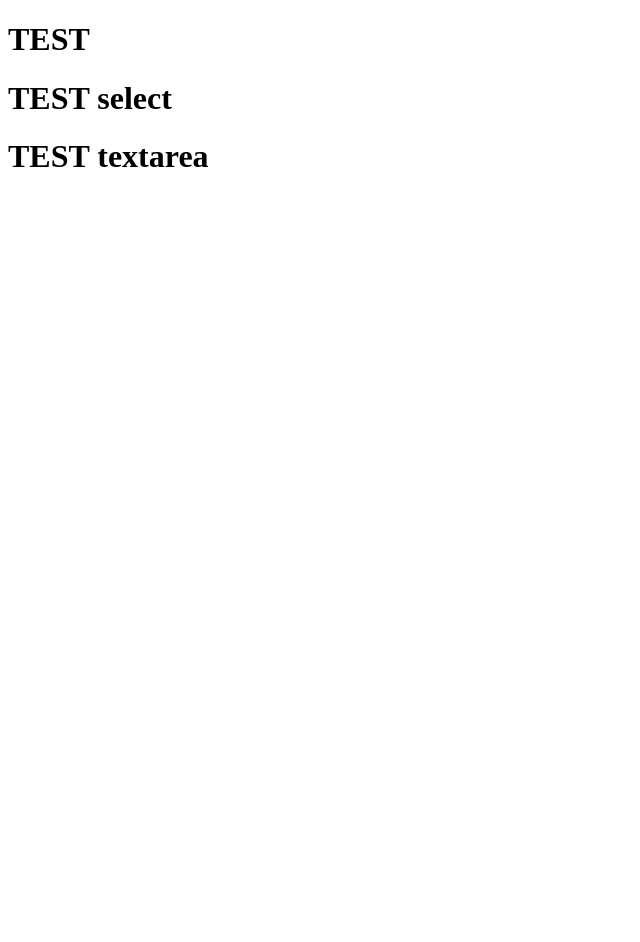
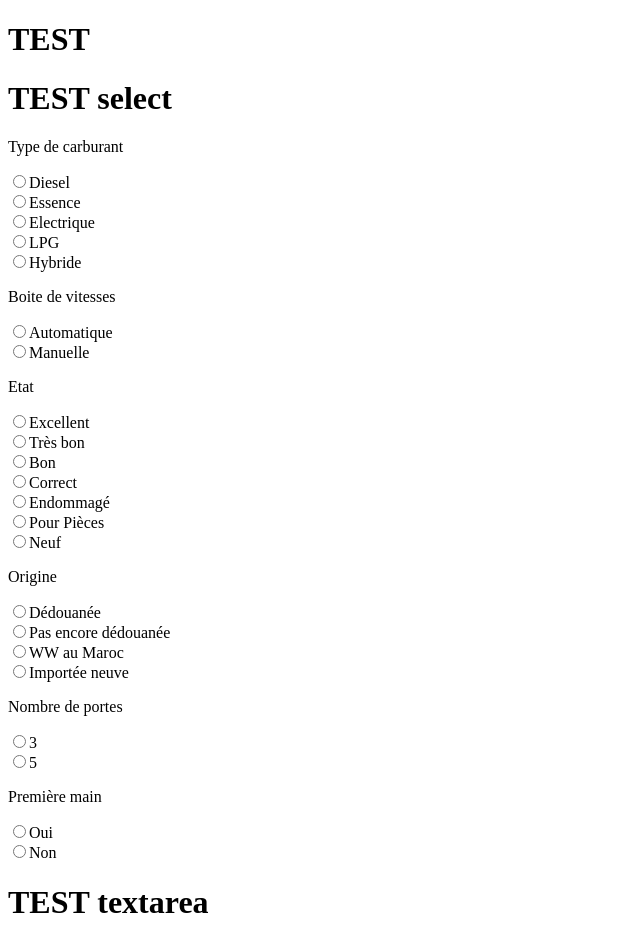
Before and after one commit to Aveamxela/form-avito, a React (Create React App) app: page / in a window 1280 px wide. Shown: the whole page, without its empty margins (0-640 px from the left). Before the commit the page ends 800 px from the top, so only its background shows below. Built offline with nearby package versions, Linux system fonts and the light colour scheme; the HTML template or start-up script is replaced by a standard one.

Commit message:
radioBtnsOK

```diff
--- a/src/App.js
+++ b/src/App.js
@@ -1,3 +1,4 @@
+import RadioBtns from "./components/RadioBtns";
 import Input from "./components/Input";
 import Select from "./components/Select";
 import Textarea from "./components/Textarea";
@@ -7,6 +8,7 @@ export default function App() {
         <>
             <Input />
             <Select />
+            <RadioBtns />
             <Textarea />
         </>
     );
--- /dev/null
+++ b/src/components/RadioBtns.js
@@ -0,0 +1,79 @@
+import { useState } from "react";
+
+const RadioBtns = () => {
+    const radioForm = [
+        {
+            name: "Type de carburant",
+            options: ["Diesel", "Essence", "Electrique", "LPG", "Hybride"],
+        },
+        { name: "Boite de vitesses", options: ["Automatique", "Manuelle"] },
+        {
+            name: "Etat",
+            options: [
+                "Excellent",
+                "Très bon",
+                "Bon",
+                "Correct",
+                "Endommagé",
+                "Pour Pièces",
+                "Neuf",
+            ],
+        },
+        {
+            name: "Origine",
+            options: [
+                "Dédouanée",
+                "Pas encore dédouanée",
+                "WW au Maroc",
+                "Importée neuve",
+            ],
+        },
+        { name: "Nombre de portes", options: [3, 5] },
+        { name: "Première main", options: ["Oui", "Non"] },
+    ];
+
+    const [selectedOption, setSelectedOption] = useState({
+        "Type de carburant": "",
+        "Boite de vitesses": "",
+        "Etat": "",
+        "Origine": "",
+        "Nombre de portes": "",
+        "Première main": "",
+    });
+    console.log({selectedOption})
+
+    const handleChange = (event) => {
+        const { name, value} = event.target;
+        console.log(name)
+        setSelectedOption((prevState) => {
+            return {
+                ...prevState,
+                [name] : value
+            }
+
+        })
+    };
+
+    const listRadioBtns = radioForm.map((item, index) => (
+        <div key={index}>
+            <p>{item.name}</p>
+            {/* Mapper sur les options et créer input avec :  */}
+            {item.options.map((option, optionIndex) => (
+                <div key={optionIndex}>
+                    <input
+                        type="radio"
+                        name={item.name}
+                        value={option}
+                        //Vérifie que
+                        checked={selectedOption[item.name]===option}
+                        onChange={handleChange}
+                    />
+                    <label>{option}</label>
+                </div>
+            ))}
+        </div>
+    ));
+
+    return <div>{listRadioBtns}</div>;
+};
+export default RadioBtns;
```
